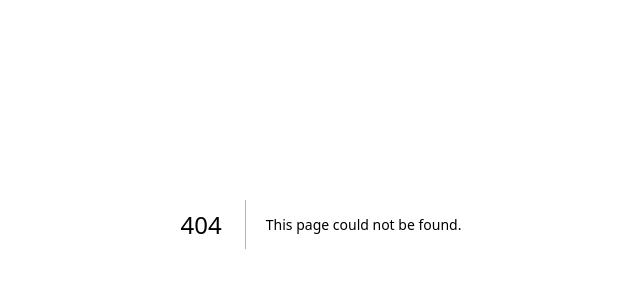
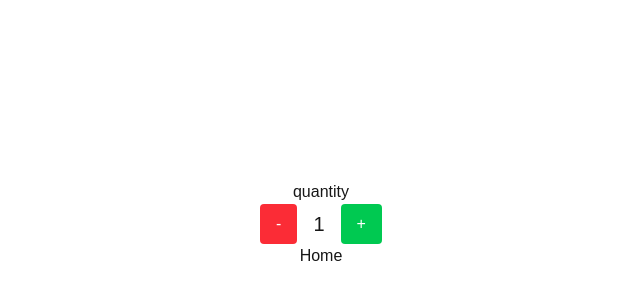
Before and after one commit to Pedro-GT/cprg306-assignments, a Next.js app: page /week-4 in a window 1280 px wide. Before the commit this address had no page. Shown: the part 176-476 px from the top of the page, without its empty margins (319-959 px from the left). Built offline with nearby package versions, Linux system fonts and the light colour scheme.

Commit message:
week-4 assignment done

```diff
--- a/app/page.js
+++ b/app/page.js
@@ -11,8 +11,8 @@ export default function Home() {
       <ul>
         <li className={linkStyle}>< Link href={'./week-2'}>Week 2</Link></li>
         <li className={linkStyle}><Link href={'./week-3'}>Week 3</Link></li>
+        <li className={linkStyle}><Link href={'./week-4'}>Week 4</Link></li>
       </ul>
-
     </main>
   );
 }
--- /dev/null
+++ b/app/week-4/new-item.js
@@ -0,0 +1,56 @@
+'use client';
+
+import Link from "next/link";
+import { useState } from "react";
+
+export default function NewItem() {
+
+    const [quantity, setQuantity] = useState(1);
+
+    function increment() {
+        if (quantity < 20){
+            setQuantity(quantity + 1);
+        }
+        else {
+            alert("You cannot add more than 20 items.");
+        }
+    }
+
+    function decrement() {
+        if (quantity > 0){
+            setQuantity(quantity - 1);
+        }
+        else {
+            alert("You cannot have less than 0 items.");
+        }
+    }
+
+    return (
+        <main className="items-center justify-center flex flex-col h-screen">
+            <h1>quantity</h1>
+            <div className="flex items-center">
+                {  quantity > 0 ?
+                    <button onClick={decrement} className="px-4 py-2 bg-red-500 hover:bg-red-600 text-white rounded">
+                        -
+                    </button>
+                    :
+                    <button onClick={decrement} className="px-4 py-2 bg-gray-300 text-white rounded" disabled>
+                        -
+                    </button>
+                }
+                <span className="mx-4 text-xl">{quantity}</span>
+                {  quantity < 20 ?
+                    <button onClick={increment} className="px-4 py-2 bg-green-500 hover:bg-green-600 text-white rounded">
+                        +
+                    </button>
+                    :
+                    <button disabled onClick={increment} className="px-4 py-2 bg-gray-300 text-white rounded">
+                        +
+                    </button>
+                }
+            </div>
+            <Link href={'/'}>Home</Link>
+        </main>
+    );
+
+}
--- /dev/null
+++ b/app/week-4/page.js
@@ -0,0 +1,16 @@
+'use client';
+
+import { useState } from "react";
+import NewItem from "./new-item";
+
+export default function Week4() {
+
+
+
+    return (
+        <main className="items-center justify-center flex flex-col h-screen">
+            <NewItem />
+        </main>
+    );
+
+}
```
